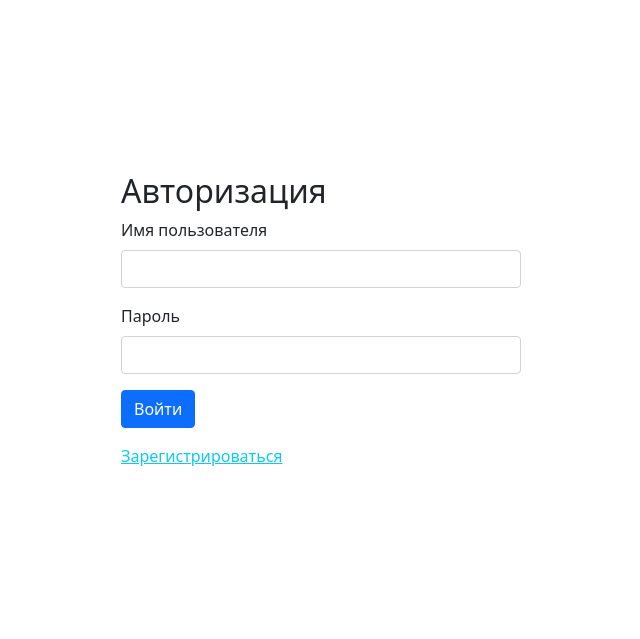
After one commit to Chyrets/project_lp, a Django app: page /login/ in a window 1280 px wide. The commit adds this page. Shown: the top 639 px of the page, without its empty margins (319-959 px from the left). Run offline with Django 4.2, Linux system fonts and the light colour scheme.

Commit message:
Добавил возможность автоизации пользователя

```diff
--- a/profiles/urls.py
+++ b/profiles/urls.py
@@ -1,7 +1,8 @@
 from django.urls import path
 
-from .views import index
+from . import views
 
 urlpatterns = [
-    path('', index, name='home')
+    path('', views.index, name='home'),
+    path('login/', views.LoginUserView.as_view(), name='login'),
 ]
--- a/profiles/views.py
+++ b/profiles/views.py
@@ -1,4 +1,6 @@
-from django.shortcuts import render
+from django.shortcuts import render, redirect
+from django.contrib.auth import authenticate, login
+from django.views import View
 
 
 def index(request):
@@ -9,3 +11,29 @@ def index(request):
     }
 
     return render(request, 'base.html', content)
+
+
+class LoginUserView(View):
+    """Авторизация пользователя"""
+    template_name = 'profiles/login.html'
+
+    def get(self, request):
+        """Отображение страницы авторизации пользователя"""
+        return render(request, self.template_name)
+
+    def post(self, request):
+        """Обработка страницы авторизации пользователя"""
+        username = request.POST['username']
+        password = request.POST['password']
+
+        user = authenticate(request, username=username, password=password)
+
+        if user is not None:
+            login(request, user)
+            return redirect('home')
+        else:
+            content = {
+                "error": 'Неверные имя пользователя или пароль'
+            }
+
+        return render(request, self.template_name, content)
--- a/templates/base.html
+++ b/templates/base.html
@@ -40,7 +40,7 @@
                     </ul>
                 </li>
                 <li class="nav-item">
-                    <a class="nav-link disabled">Disabled</a>
+                    <a class="nav-link disabled">{{ request.user }}</a>
                 </li>
             </ul>
             <form class="d-flex">
--- /dev/null
+++ b/templates/profiles/login.html
@@ -0,0 +1,53 @@
+<!DOCTYPE html>
+<html lang="en">
+
+<head>
+    <meta charset="UTF-8">
+    <title>Title</title>
+
+    <link href="https://cdn.jsdelivr.net/npm/bootstrap@5.1.3/dist/css/bootstrap.min.css" rel="stylesheet"
+          integrity="sha384-1BmE4kWBq78iYhFldvKuhfTAU6auU8tT94WrHftjDbrCEXSU1oBoqyl2QvZ6jIW3" crossorigin="anonymous">
+
+    <style>
+        .login--wrapper {
+            display: flex;
+            height: 80vh;
+            align-items: center;
+            justify-content: center;
+        }
+
+        .form {
+            width: 400px;
+        }
+    </style>
+</head>
+
+<body>
+<div class="container">
+    <div class="login--wrapper">
+        <form method="post" class="form">
+            {% csrf_token %}
+
+            <h2>Авторизация</h2>
+            <div class="mb-3">
+                <label for="Username" class="form-label">Имя пользователя</label>
+                <input type="text" name="username" class="form-control" id="Username"
+                       aria-describedby="UsernameHelp">
+            </div>
+            <div class="mb-3">
+                <label for="Password" class="form-label">Пароль</label>
+                <input type="password" name="password" class="form-control" id="Password">
+            </div>
+            <div>
+                <p class="text-start text-danger">{{ error }}</p>
+            </div>
+            <button type="submit" class="btn btn-primary">Войти</button>
+            <div class="mt-3">
+                <a class="link-info" href="#">Зарегистрироваться</a>
+            </div>
+        </form>
+    </div>
+</div>
+</body>
+
+</html>
```
